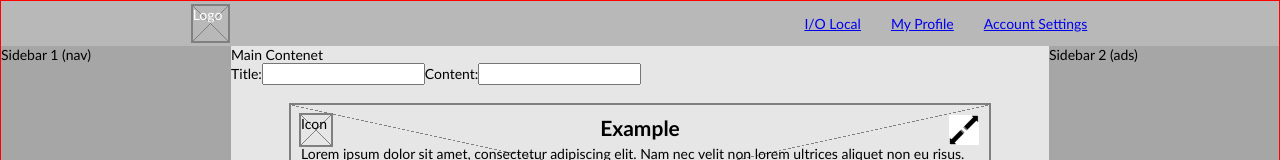
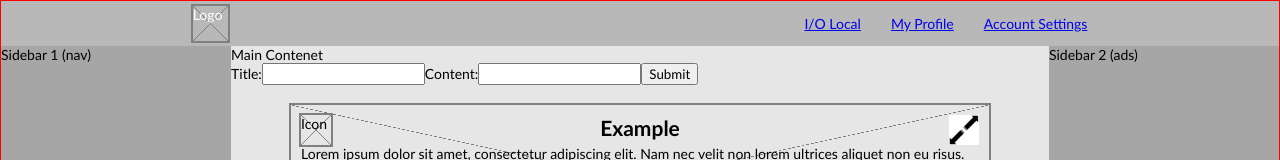
Before and after one commit to goldsmithb/io_local_demo, a React (Create React App) app: page / in a window 1280 px wide. Both pictures are taken after a click on the button "Create New Post". Shown: the top 160 px of the page. Built offline with nearby package versions, Linux system fonts and the light colour scheme; the HTML template or start-up script is replaced by a standard one.

Commit message:
create controlled input for newPostForm and handleSubmit fn

```diff
--- a/src/components/NewPostForm.js
+++ b/src/components/NewPostForm.js
@@ -1,16 +1,44 @@
 import { useState } from 'react';
 
-export default function NewPostForm() {
+export default function NewPostForm({ addNewPost }) {
+  const [title, setTitle] = useState("");
+  const [content, setContent] = useState("");
+
+  const resetForm = () => {
+    setTitle("");
+    setContent("");
+  }
+
+  const handleSubmit = (e) => {
+    e.preventDefault();
+    const newPost = {
+      title: title,
+      author: "current user",
+      content: content,
+      type: "social",
+      score: 0
+    }
+    addNewPost(newPost);
+    resetForm();
+  }
+
   return (
-    <form>
+    <form onSubmit={handleSubmit}>
       <label>
         <span>Title:</span>
-        <input type="text" />
+        <input
+          type="text"
+          onChange={(e) => setTitle(e.target.value)}
+          value={title} />
       </label>
       <label>
         <span>Content:</span>
-        <input type="text" />
+        <input
+          type="text"
+          onChange={(e) => setContent(e.target.value)}
+          value={content} />
       </label>
+      <button>Submit</button>
     </form>
   )
 }
```
